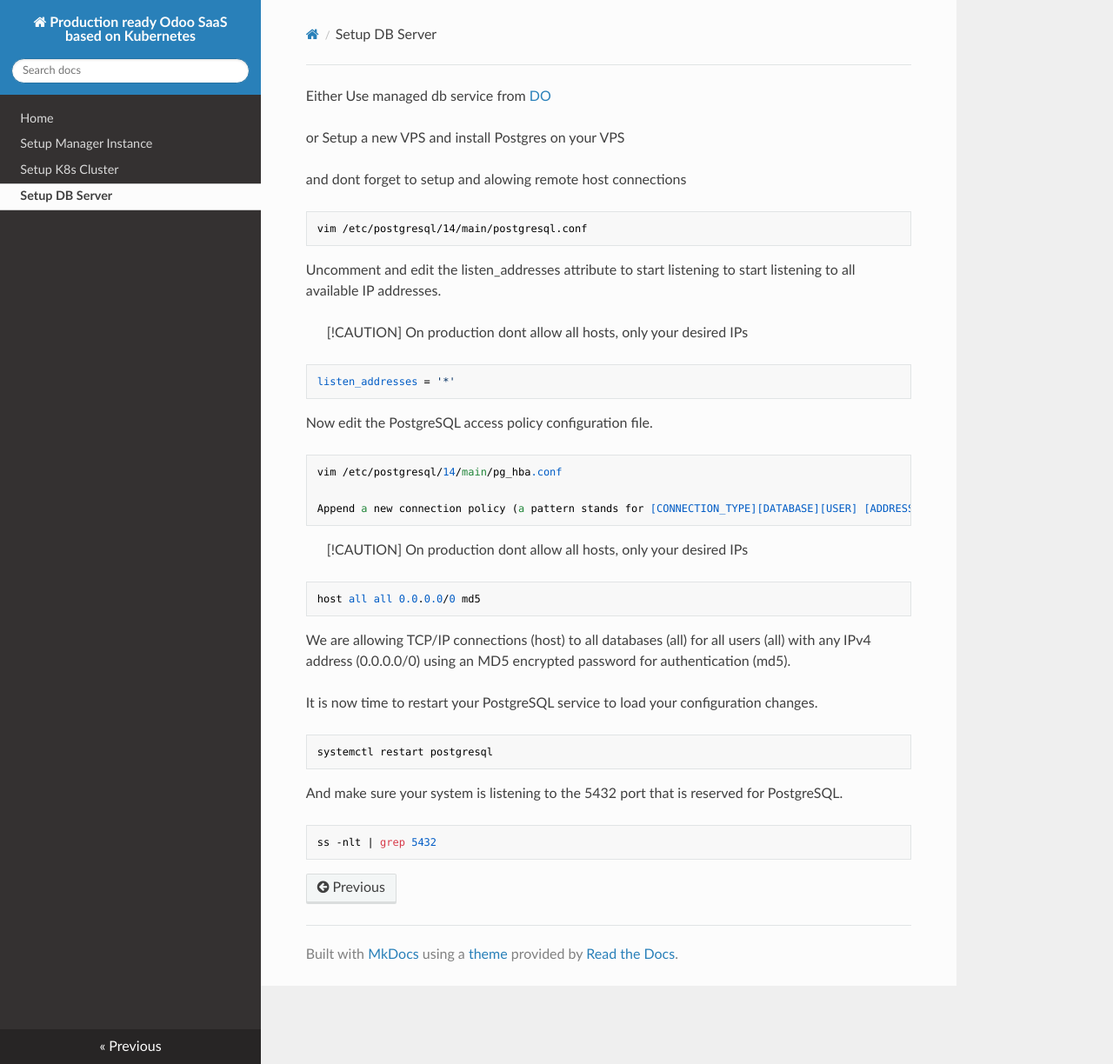
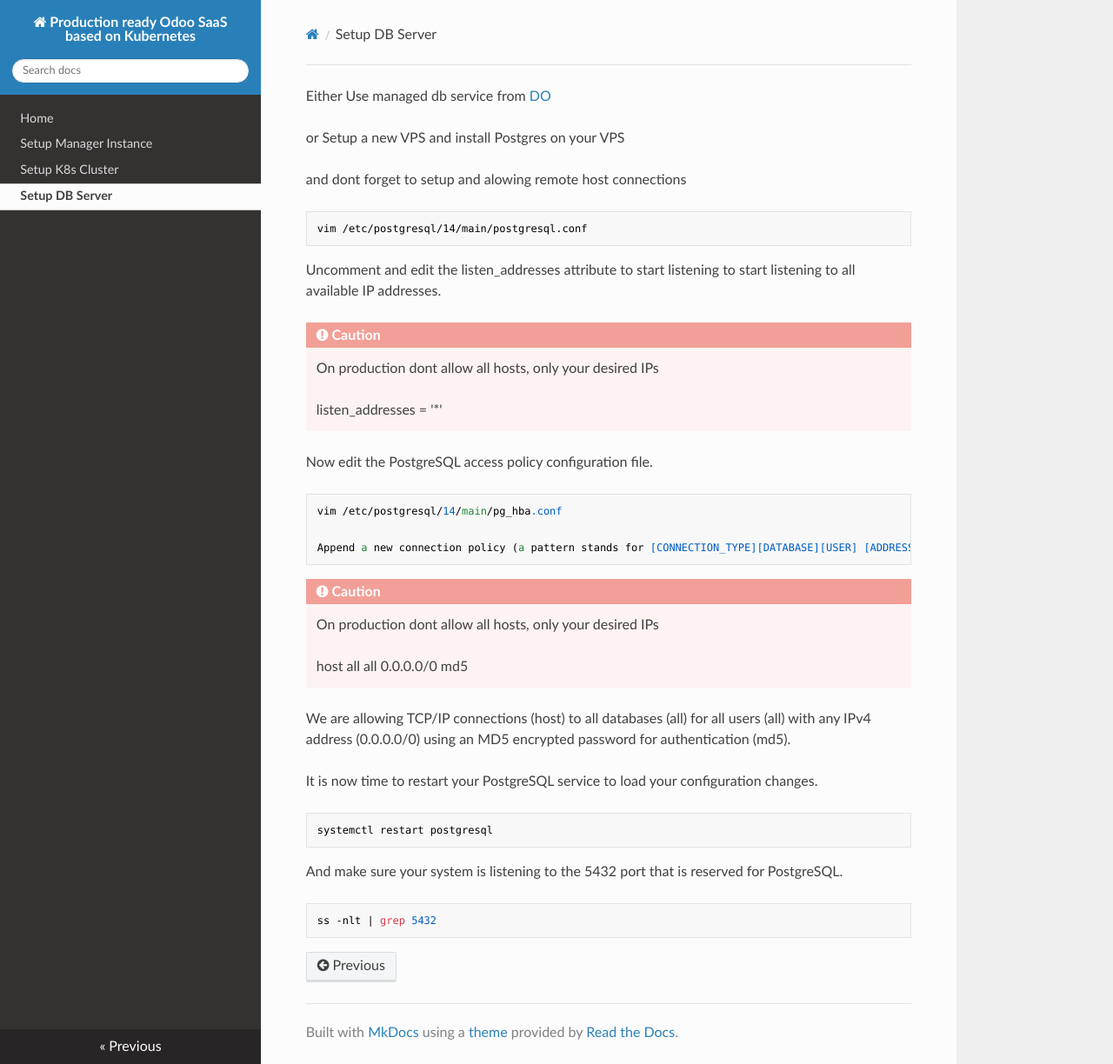
Before and after one commit to herawais/odoo-saas-kubernetes, an MkDocs documentation site: the page built from docs/db_server.md, in a window 1280 px wide and 1224 px high. Shown: the whole window at 87% size. Built offline with MkDocs 1.6.1, drawn with Linux system fonts in a browser that asks for light colours; nearby versions of some CDN libraries; part of the change alters nothing that is shown.

```diff
--- a/docs/db_server.md
+++ b/docs/db_server.md
@@ -12,8 +12,10 @@ and dont forget to setup and alowing remote host connections
 
 Uncomment and edit the listen_addresses attribute to start listening to start listening to all available IP addresses.
 
-> [!CAUTION]
-> On production dont allow all hosts, only your desired IPs
+!!! danger "Caution"
+
+    On production dont allow all hosts, only your desired IPs
+
 
     listen_addresses = '*'
 
@@ -24,8 +26,10 @@ Now edit the PostgreSQL access policy configuration file.
 
     Append a new connection policy (a pattern stands for [CONNECTION_TYPE][DATABASE][USER] [ADDRESS][METHOD]) in the bottom of the file.
 
-> [!CAUTION]
-> On production dont allow all hosts, only your desired IPs
+!!! danger "Caution"
+
+    On production dont allow all hosts, only your desired IPs
+
 
     host all all 0.0.0.0/0 md5
 
```
